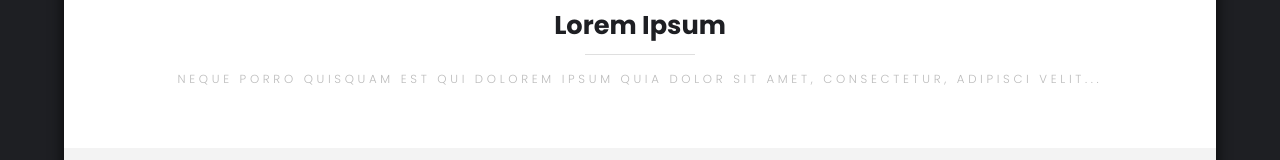
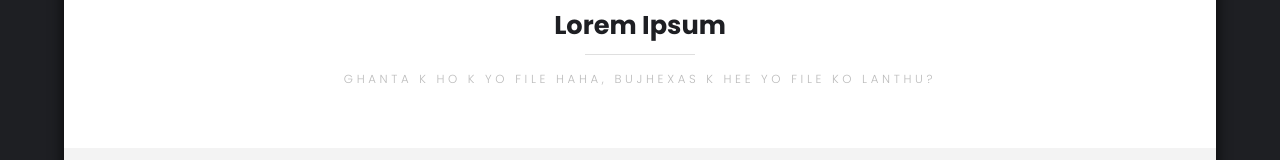
Before and after one commit to Kabins-WorkSpace/KabinsFirstEverRepository, a plain HTML site: page index.html in a window 1280 px wide. Shown: the part 234-394 px from the top of the page. Drawn offline with Linux system fonts and the light colour scheme.

Commit message:
Random Update on index.html file

```diff
--- a/index.html
+++ b/index.html
@@ -25,7 +25,7 @@
 				</div>
 				<header class="special">
 					<h2>Lorem Ipsum</h2>
-					<p>Neque porro quisquam est qui dolorem ipsum quia dolor sit amet, consectetur, adipisci velit...
+					<p>Ghanta k ho k yo file haha, bujhexas k hee yo file ko lanthu?
 					</p>
 				</header>
 				<div class="content">
```
